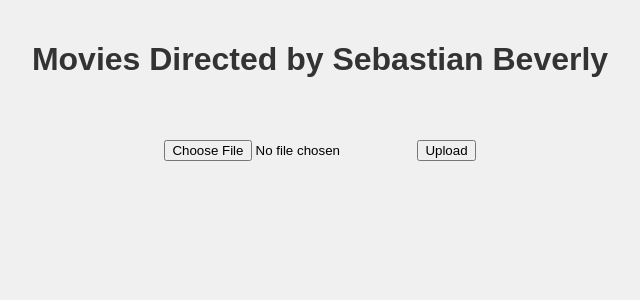
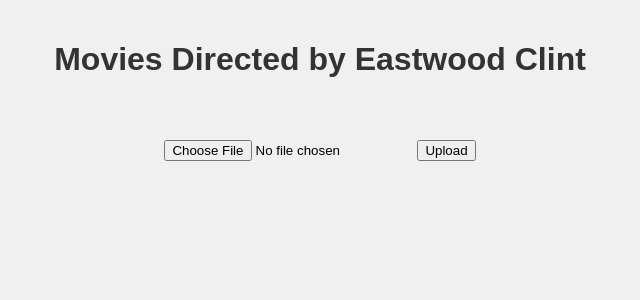
Before and after one commit to Nikitasidorov228/PythonSite, a Flask app: page / in a window 1280 px wide. Shown: the top 300 px of the page, without its empty margins (320-960 px from the left). Run offline with Flask 2, Linux system fonts and the light colour scheme.

Commit message:
Update index.html

```diff
--- a/templates/index.html
+++ b/templates/index.html
@@ -36,7 +36,7 @@
     </style>
 </head>
 <body>
-    <h1>Movies Directed by Sebastian Beverly</h1>
+    <h1>Movies Directed by Eastwood Clint</h1>
     <form method="POST" enctype="multipart/form-data">
         <input type="file" name="file" accept=".csv">
         <input type="submit" value="Upload">
```
